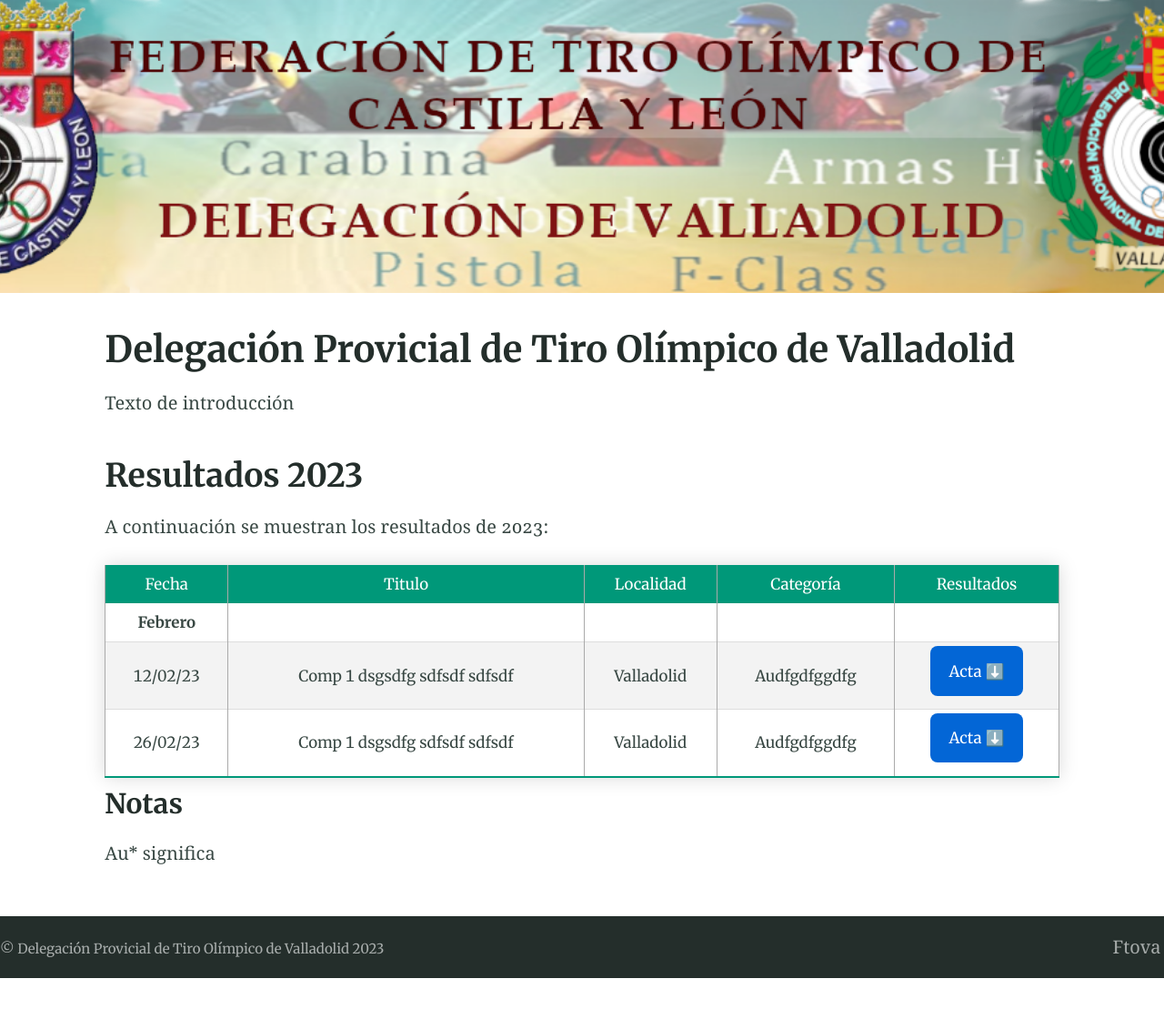
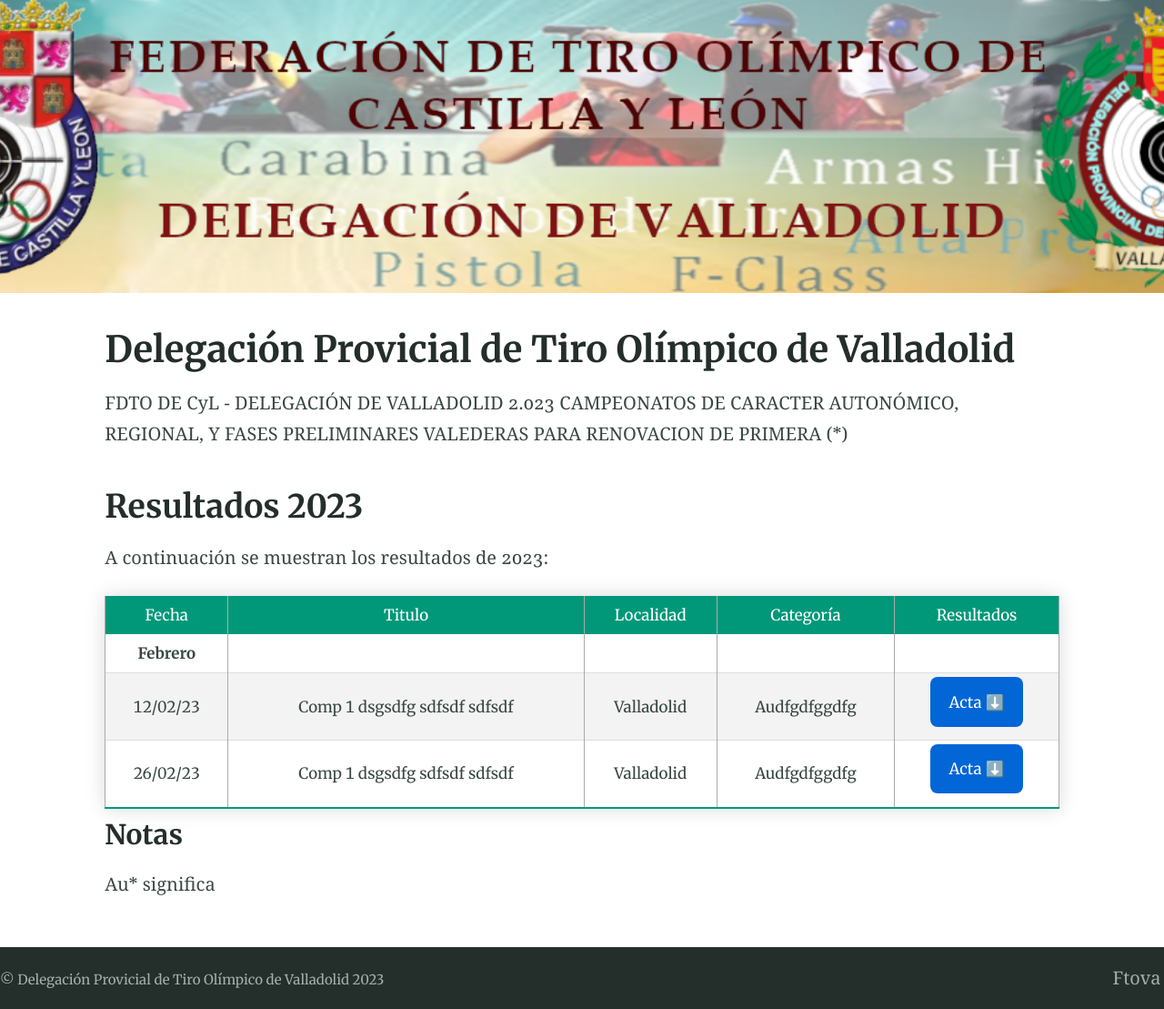
Before and after one commit to ftova/resultados, a Jekyll site: the page built from index.md, in a window 1280 px wide. Shown: the whole page at 91% size. Built offline with Jekyll 4.4.1, drawn with Linux system fonts in a browser that asks for light colours; before the commit the page ends 1075 px from its top, so only the background shows below that.

Commit message:
Update index.md

```diff
--- a/index.md
+++ b/index.md
@@ -4,7 +4,9 @@ feature_image: "./assets/Cosas2.png"
 excerpt: "Alembic is a starting point for [Jekyll](https://jekyllrb.com/) projects. Rather than starting from scratch, this boilerplate is designed to get the ball rolling immediately. Install it, configure it, tweak it, push it."
 ---
 
-Texto de introducción
+FDTO DE CyL - DELEGACIÓN DE VALLADOLID 2.023
+CAMPEONATOS DE CARACTER AUTONÓMICO, REGIONAL, Y FASES PRELIMINARES
+VALEDERAS PARA RENOVACION DE PRIMERA (*)
 
 ## Resultados 2023
 
```
